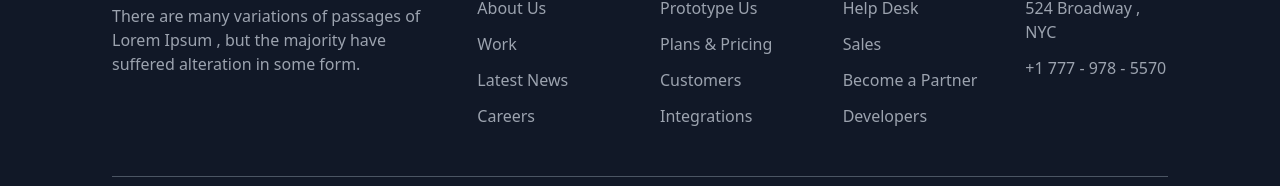
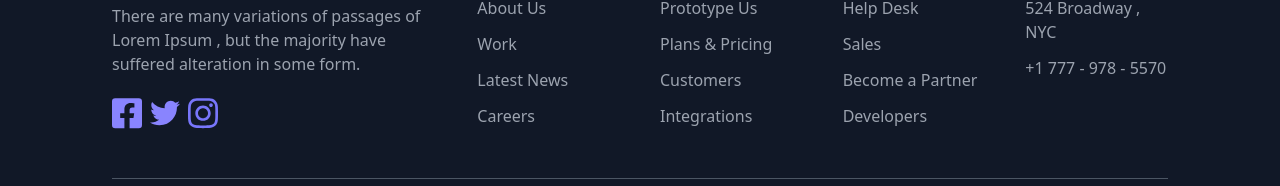
Before and after one commit to Shajib-Dv/job-hunt, a React (Vite) app: page / in a window 1280 px wide. Shown: the part 2444-2630 px from the top of the page. Built offline with nearby package versions, Linux system fonts and the light colour scheme.

Commit message:
footeer icon added

```diff
--- a/package.json
+++ b/package.json
@@ -9,6 +9,9 @@
     "preview": "vite preview"
   },
   "dependencies": {
+    "@fortawesome/fontawesome-svg-core": "^6.4.0",
+    "@fortawesome/free-solid-svg-icons": "^6.4.0",
+    "@fortawesome/react-fontawesome": "^0.2.0",
     "@heroicons/react": "^2.0.17",
     "daisyui": "^2.51.5",
     "localforage": "^1.10.0",
--- a/src/components/Footer.jsx
+++ b/src/components/Footer.jsx
@@ -1,6 +1,8 @@
 /** @format */
 
 import React from "react";
+import { FontAwesomeIcon } from "@fortawesome/react-fontawesome";
+import { faCookie } from "@fortawesome/free-solid-svg-icons";
 
 const Footer = () => {
   return (
@@ -13,6 +15,38 @@ const Footer = () => {
               There are many variations of passages of Lorem Ipsum , but the
               majority have suffered alteration in some form.
             </p>
+            <div className="flex items-center gap-2">
+              <span>
+                <svg
+                  xmlns="http://www.w3.org/2000/svg"
+                  width={"30px"}
+                  fill="#8984FE"
+                  viewBox="0 0 448 512"
+                >
+                  <path d="M400 32H48A48 48 0 0 0 0 80v352a48 48 0 0 0 48 48h137.25V327.69h-63V256h63v-54.64c0-62.15 37-96.48 93.67-96.48 27.14 0 55.52 4.84 55.52 4.84v61h-31.27c-30.81 0-40.42 19.12-40.42 38.73V256h68.78l-11 71.69h-57.78V480H400a48 48 0 0 0 48-48V80a48 48 0 0 0-48-48z" />
+                </svg>
+              </span>
+              <span>
+                <svg
+                  xmlns="http://www.w3.org/2000/svg"
+                  width={"30px"}
+                  fill="#8984FE"
+                  viewBox="0 0 512 512"
+                >
+                  <path d="M459.37 151.716c.325 4.548.325 9.097.325 13.645 0 138.72-105.583 298.558-298.558 298.558-59.452 0-114.68-17.219-161.137-47.106 8.447.974 16.568 1.299 25.34 1.299 49.055 0 94.213-16.568 130.274-44.832-46.132-.975-84.792-31.188-98.112-72.772 6.498.974 12.995 1.624 19.818 1.624 9.421 0 18.843-1.3 27.614-3.573-48.081-9.747-84.143-51.98-84.143-102.985v-1.299c13.969 7.797 30.214 12.67 47.431 13.319-28.264-18.843-46.781-51.005-46.781-87.391 0-19.492 5.197-37.36 14.294-52.954 51.655 63.675 129.3 105.258 216.365 109.807-1.624-7.797-2.599-15.918-2.599-24.04 0-57.828 46.782-104.934 104.934-104.934 30.213 0 57.502 12.67 76.67 33.137 23.715-4.548 46.456-13.32 66.599-25.34-7.798 24.366-24.366 44.833-46.132 57.827 21.117-2.273 41.584-8.122 60.426-16.243-14.292 20.791-32.161 39.308-52.628 54.253z" />
+                </svg>
+              </span>
+              <span>
+                <svg
+                  xmlns="http://www.w3.org/2000/svg"
+                  width={"30px"}
+                  fill="#7876fb"
+                  viewBox="0 0 448 512"
+                >
+                  <path d="M224.1 141c-63.6 0-114.9 51.3-114.9 114.9s51.3 114.9 114.9 114.9S339 319.5 339 255.9 287.7 141 224.1 141zm0 189.6c-41.1 0-74.7-33.5-74.7-74.7s33.5-74.7 74.7-74.7 74.7 33.5 74.7 74.7-33.6 74.7-74.7 74.7zm146.4-194.3c0 14.9-12 26.8-26.8 26.8-14.9 0-26.8-12-26.8-26.8s12-26.8 26.8-26.8 26.8 12 26.8 26.8zm76.1 27.2c-1.7-35.9-9.9-67.7-36.2-93.9-26.2-26.2-58-34.4-93.9-36.2-37-2.1-147.9-2.1-184.9 0-35.8 1.7-67.6 9.9-93.9 36.1s-34.4 58-36.2 93.9c-2.1 37-2.1 147.9 0 184.9 1.7 35.9 9.9 67.7 36.2 93.9s58 34.4 93.9 36.2c37 2.1 147.9 2.1 184.9 0 35.9-1.7 67.7-9.9 93.9-36.2 26.2-26.2 34.4-58 36.2-93.9 2.1-37 2.1-147.8 0-184.8zM398.8 388c-7.8 19.6-22.9 34.7-42.6 42.6-29.5 11.7-99.5 9-132.1 9s-102.7 2.6-132.1-9c-19.6-7.8-34.7-22.9-42.6-42.6-11.7-29.5-9-99.5-9-132.1s-2.6-102.7 9-132.1c7.8-19.6 22.9-34.7 42.6-42.6 29.5-11.7 99.5-9 132.1-9s102.7-2.6 132.1 9c19.6 7.8 34.7 22.9 42.6 42.6 11.7 29.5 9 99.5 9 132.1s2.7 102.7-9 132.1z" />
+                </svg>
+              </span>
+            </div>
           </div>
           <div>
             <h3 className="mb-5 text-white text-xl font-semibold">Company</h3>
```
Also changed, not shown: 1 other file (tests, documents, lock files or other folders).
